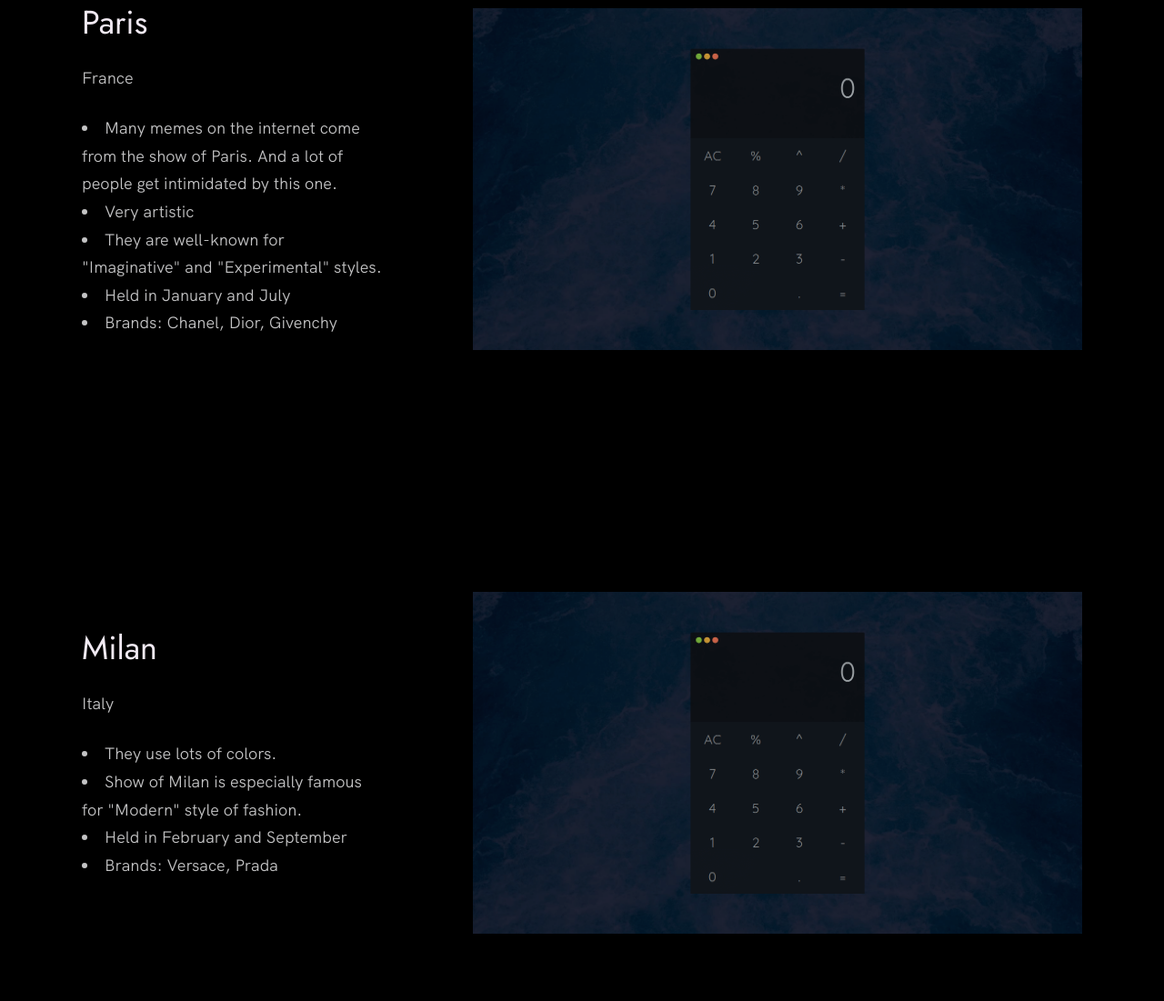
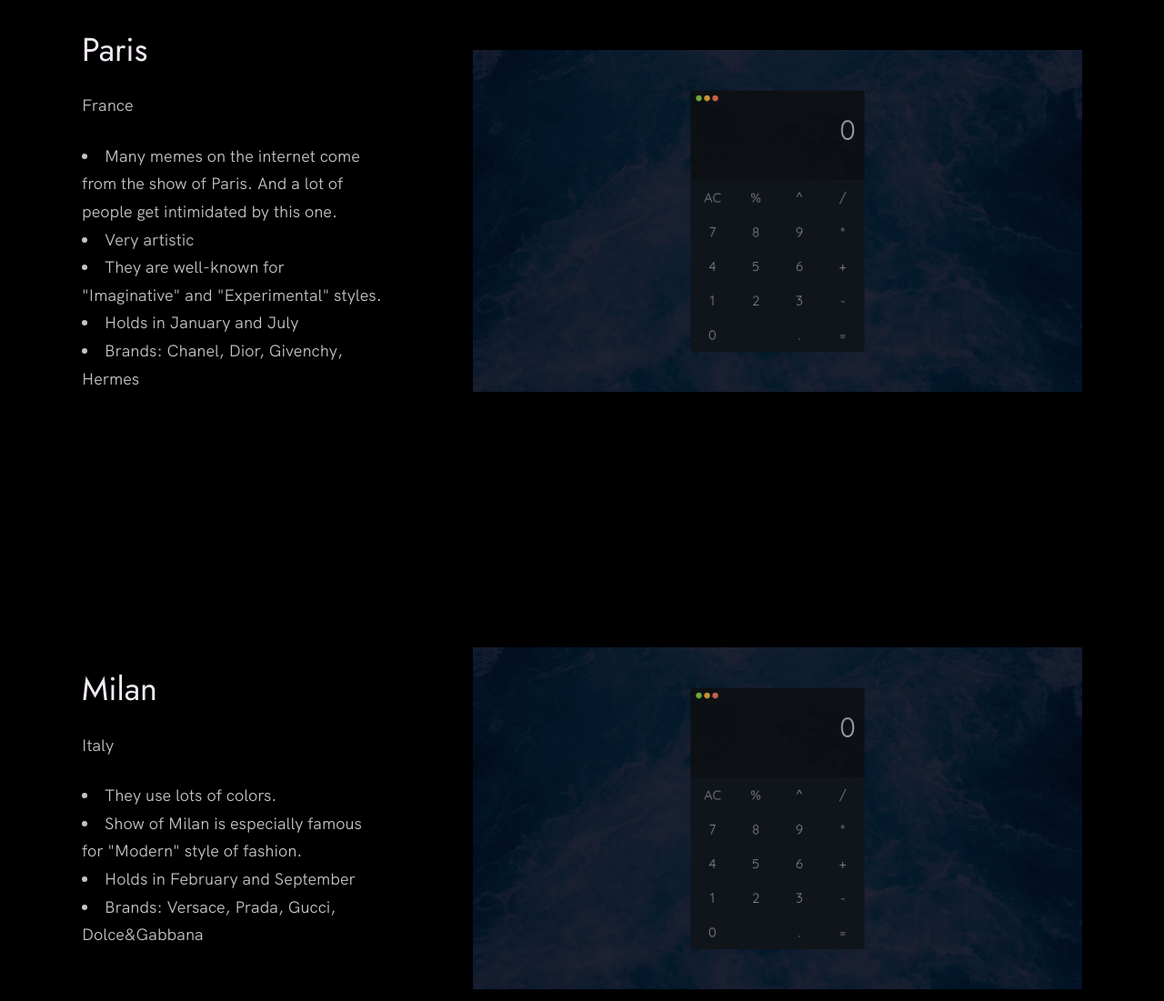
Before and after one commit to hoonsikwoo/louiewoo, a plain HTML site: page index.html in a window 1280 px wide. Shown: the part 3573-4674 px from the top of the page at 91% size. Drawn offline with Linux system fonts and the light colour scheme.

Commit message:
Update index.html

```diff
--- a/index.html
+++ b/index.html
@@ -127,8 +127,8 @@
               <ul class="work__list">
                 <li>The styles that best represent the show in New York is "Casual" and "Wearable".</li>
                 <li>The "Industrial" aspect of New York makes the show more fit to everyday attire.</li>
-                <li>Held in...</li>
-                <li>Brands:...</li>
+                <li>Holds in February and September</li>
+                <li>Brands:Marc Jacobs, Calvin Klein, Donna Karen</li>
               </ul>
             </div>
             <div class="work__image-box">
@@ -148,8 +148,8 @@
                 <li>Many memes on the internet come from the show of Paris. And a lot of people get intimidated by this one.</li>
                 <li>Very artistic</li>
                 <li>They are well-known for "Imaginative" and "Experimental" styles.</li>
-                <li>Held in January and July</li>
-                <li>Brands: Chanel, Dior, Givenchy
+                <li>Holds in January and July</li>
+                <li>Brands: Chanel, Dior, Givenchy, Hermes
               </ul>
             </div>
             <div class="work__image-box">
@@ -169,8 +169,8 @@
               <ul class="work__list">
                 <li>They use lots of colors.</li>
                 <li>Show of Milan is especially famous for "Modern" style of fashion.</li>
-                <li>Held in February and September</li>
-                <li>Brands: Versace, Prada
+                <li>Holds in February and September</li>
+                <li>Brands: Versace, Prada, Gucci, Dolce&Gabbana
               </ul>
             </div>
             <div class="work__image-box">
```
